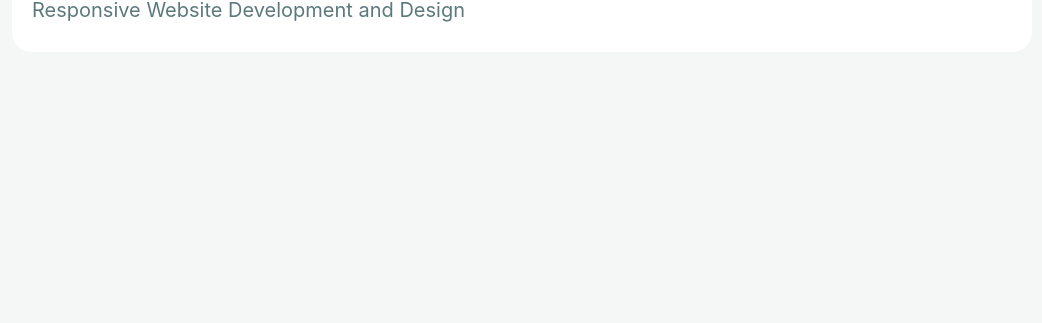
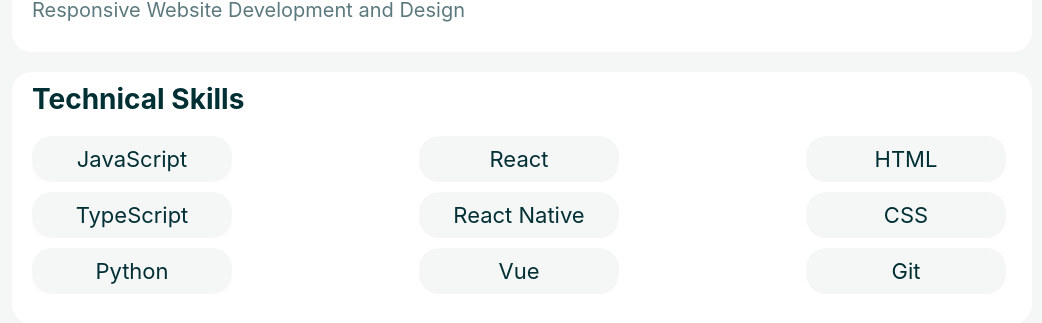
Before and after one commit to Isuru-Dissanayake/personalwebsite, a React (Create React App) app: page / in a window 1280 px wide. Shown: the part 571-894 px from the top of the page, without its empty margins (118-1160 px from the left). Before the commit the page ends 800 px from the top, so only its background shows below. Built offline with nearby package versions, Linux system fonts and the light colour scheme; a web font is replaced by a local one.

Commit message:
added skills section

```diff
--- /dev/null
+++ b/src/assets/data/skillsData.js
@@ -0,0 +1,11 @@
+export const skillsData = [
+  "JavaScript",
+  "React",
+  "HTML",
+  "TypeScript",
+  "React Native",
+  "CSS",
+  "Python",
+  "Vue",
+  "Git"
+];
--- a/src/components/pages/homepage/index.js
+++ b/src/components/pages/homepage/index.js
@@ -1,9 +1,14 @@
 import React, { Component } from "react";
 import "./styles.css";
 
-import { HeaderTemplate, SectionTemplate } from "../../templates";
+import {
+  HeaderTemplate,
+  SectionTemplate,
+  SkillsTemplate
+} from "../../templates";
 import { educationData } from "../../../assets/data/educationData";
 import { coursesData } from "../../../assets/data/coursesData";
+import { skillsData } from "../../../assets/data/skillsData";
 
 class HomePage extends React.Component {
   constructor(props) {
@@ -54,6 +59,7 @@
           data={educationData}
           coursesData={coursesData}
         />
+        <SkillsTemplate data={skillsData} />
       </div>
     );
   }
--- a/src/components/templates/index.js
+++ b/src/components/templates/index.js
@@ -1,4 +1,5 @@
 import HeaderTemplate from "./headerTemplate";
 import SectionTemplate from "./sectionTemplate";
+import SkillsTemplate from "./skillsTemplate";
 
-export { HeaderTemplate, SectionTemplate };
+export { HeaderTemplate, SectionTemplate, SkillsTemplate };
--- /dev/null
+++ b/src/components/templates/skillsTemplate/index.js
@@ -0,0 +1,49 @@
+import React from "react";
+import "./styles.css";
+
+function renderSkills(data, id) {
+  return (
+    <div id={"skillsRow" + id} className="skillsRow">
+      <div className="skillElement">{data[0]}</div>
+      <div className="skillElement">{data[1]}</div>
+      <div className="skillElement">{data[2]}</div>
+    </div>
+  );
+}
+
+const SkillsTemplate = (props) => {
+  const { data } = props;
+  const [width, setWidth] = React.useState(window.innerWidth);
+
+  const updateWidthAndHeight = () => {
+    console.log(width);
+    setWidth(window.innerWidth);
+    if (width < 600) {
+      document.getElementById("skillsRow1").style.flexDirection = "column";
+      document.getElementById("skillsRow2").style.flexDirection = "column";
+      document.getElementById("skillsRow3").style.flexDirection = "column";
+    } else {
+      document.getElementById("skillsRow1").style.flexDirection = "row";
+      document.getElementById("skillsRow2").style.flexDirection = "row";
+      document.getElementById("skillsRow3").style.flexDirection = "row";
+    }
+  };
+
+  React.useEffect(() => {
+    window.addEventListener("resize", updateWidthAndHeight);
+    return () => window.removeEventListener("resize", updateWidthAndHeight);
+  });
+
+  return (
+    <div className="skillsContainer">
+      <div className="sectionTitle">Technical Skills</div>
+      <div className="itemContainer">
+        {renderSkills([data[0], data[1], data[2]], 1)}
+        {renderSkills([data[3], data[4], data[5]], 2)}
+        {renderSkills([data[6], data[7], data[8]], 3)}
+      </div>
+    </div>
+  );
+};
+
+export default SkillsTemplate;
--- /dev/null
+++ b/src/components/templates/skillsTemplate/styles.css
@@ -0,0 +1,38 @@
+.skillsContainer {
+  max-width: 980px;
+  background-color: var(--section-color);
+  border-radius: 20px;
+  margin-top: 20px;
+  margin-left: auto;
+  margin-right: auto;
+  padding: 10px;
+  padding-left: 20px;
+  padding-right: 20px;
+  padding-bottom: 30px;
+}
+
+.sectionTitle {
+  font-size: 28px;
+  font-weight: bold;
+}
+
+.itemContainer {
+  margin-top: 10px;
+}
+
+.skillsRow {
+  display: flex;
+  flex-direction: row;
+  justify-content: space-between;
+}
+
+.skillElement {
+  margin-top: 10px;
+  margin-right: 6px;
+  font-size: 22px;
+  width: 190px;
+  background-color: var(--background-color);
+  border-radius: 20px;
+  text-align: center;
+  padding: 10px 5px 10px 5px;
+}
```
